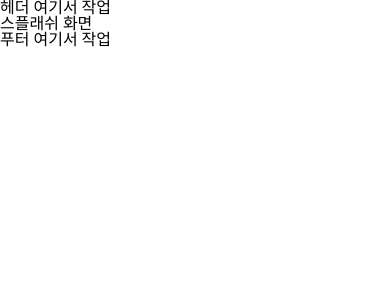
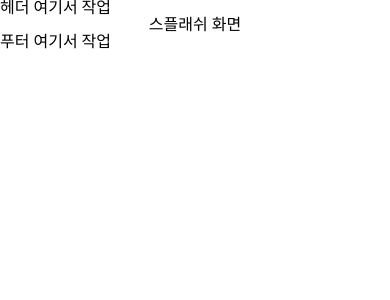
Before and after one commit to LikeLion-at-DGU/2024-hackathon-3-sharedog-frontend, a React (Vite) app: page / in a window 390 px wide. Shown: the top 300 px of the page. Built offline with nearby package versions, Linux system fonts and the light colour scheme.

Commit message:
✨ Feat: APP모바일뷰 설정

```diff
--- a/src/App.jsx
+++ b/src/App.jsx
@@ -5,10 +5,14 @@ import { Outlet } from 'react-router-dom';
 import styled from 'styled-components';
 
 const Wrapper = styled.div`
+  min-width: 360px;
+  max-width:1024px;
   width: 100vw;
   height: 100vh;
   display: flex;
   flex-direction: column;
+  margin: 0 auto;
+
 `;
 
 const Layout = () => {
--- a/src/pages/splashPage/Splash.jsx
+++ b/src/pages/splashPage/Splash.jsx
@@ -1,8 +1,18 @@
+
+import styled from 'styled-components';
+
+const Wrap = styled.div`
+  display  :flex ;
+  justify-content: center;
+  width: 80vw;
+  border: 1px solid white;
+  margin: 0 auto;
+`;
 const Splash = () => {
     return (
-    <>
+    <Wrap>
         <div>스플래쉬 화면</div>
-    </>
+    </Wrap>
     )
 };
 
```
